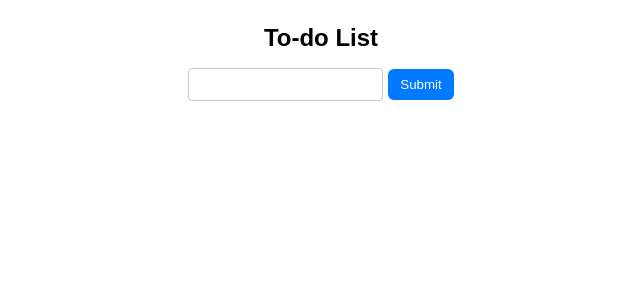
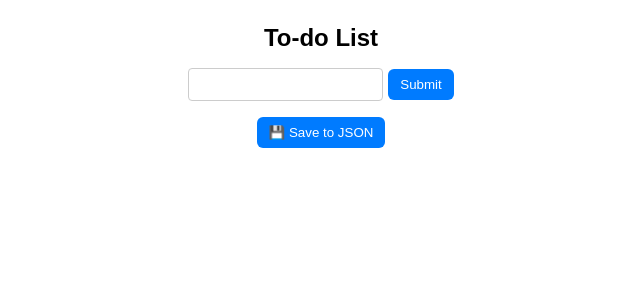
Before and after one commit to swatiforu/to-do-app-React, a React (Create React App) app: page / in a window 1280 px wide. Shown: the top 300 px of the page, without its empty margins (319-959 px from the left). Built offline with nearby package versions, Linux system fonts and the light colour scheme.

Commit message:
added save to json functionality

```diff
--- a/src/App.js
+++ b/src/App.js
@@ -40,10 +40,28 @@ function App() {
     setList(newList);
   }
 
+  function saveToJson() {
+    const data = JSON.stringify(list);
+    const blob = new Blob([data], {type: "application/json"});
+    const url = URL.createObjectURL(blob);
+
+    let a = document.createElement("a");
+    a.href = url;
+    a.download = "list.json";
+    a.click();
+
+    URL.revokeObjectURL(url);
+    a.remove();
+  }
+
+  function uploadJson(){
+
+  }
   return (
     <div>
       <Header inputChange={inputChange} submitbtn={submitbtn} />
       <List list={list} deleteitem={deleteItem} moveUp={moveUp} moveDown={moveDown} />
+      <button className="save-btn" onClick={saveToJson}>💾 Save to JSON</button>
     </div>
   );
 }
```
